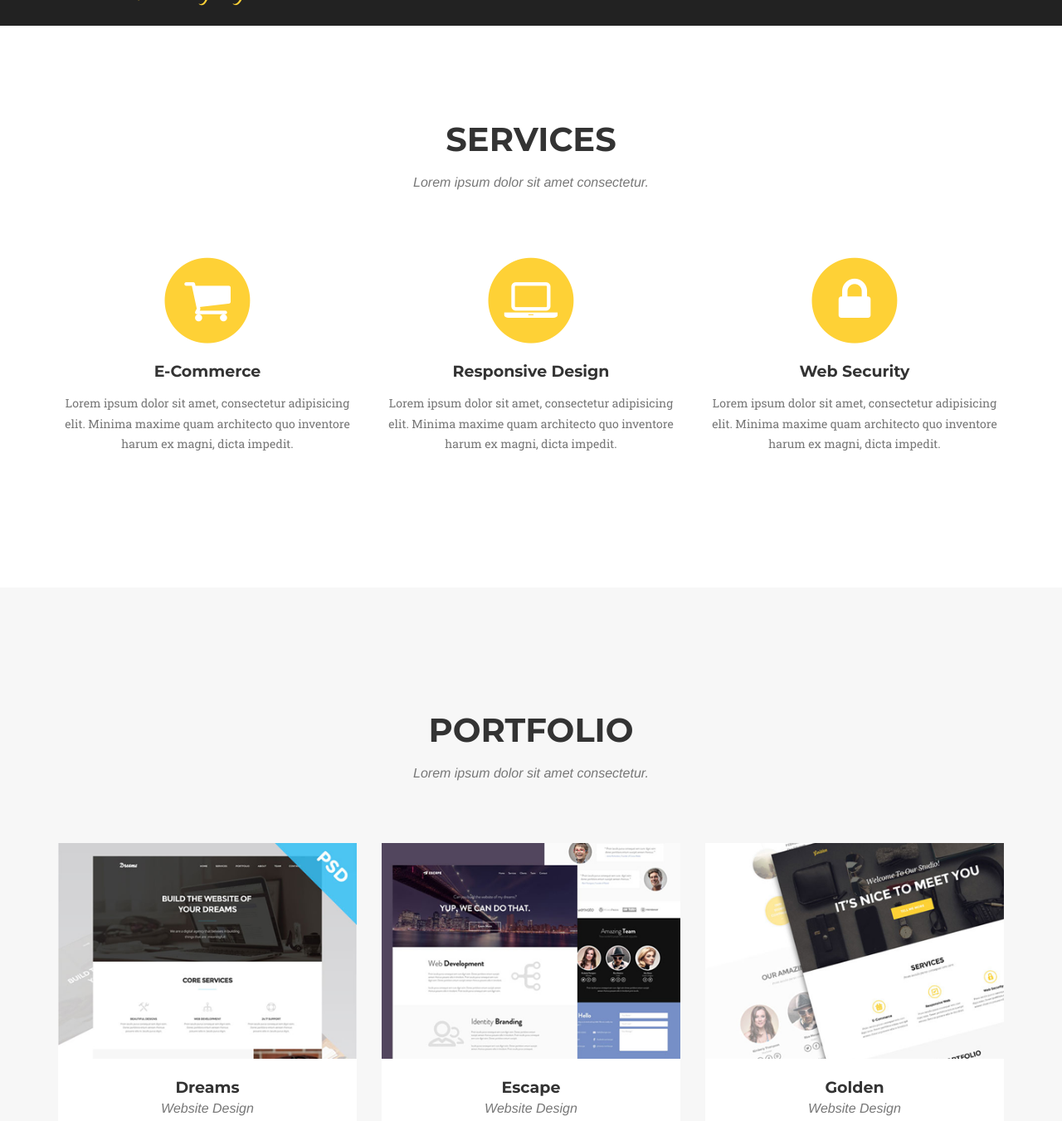
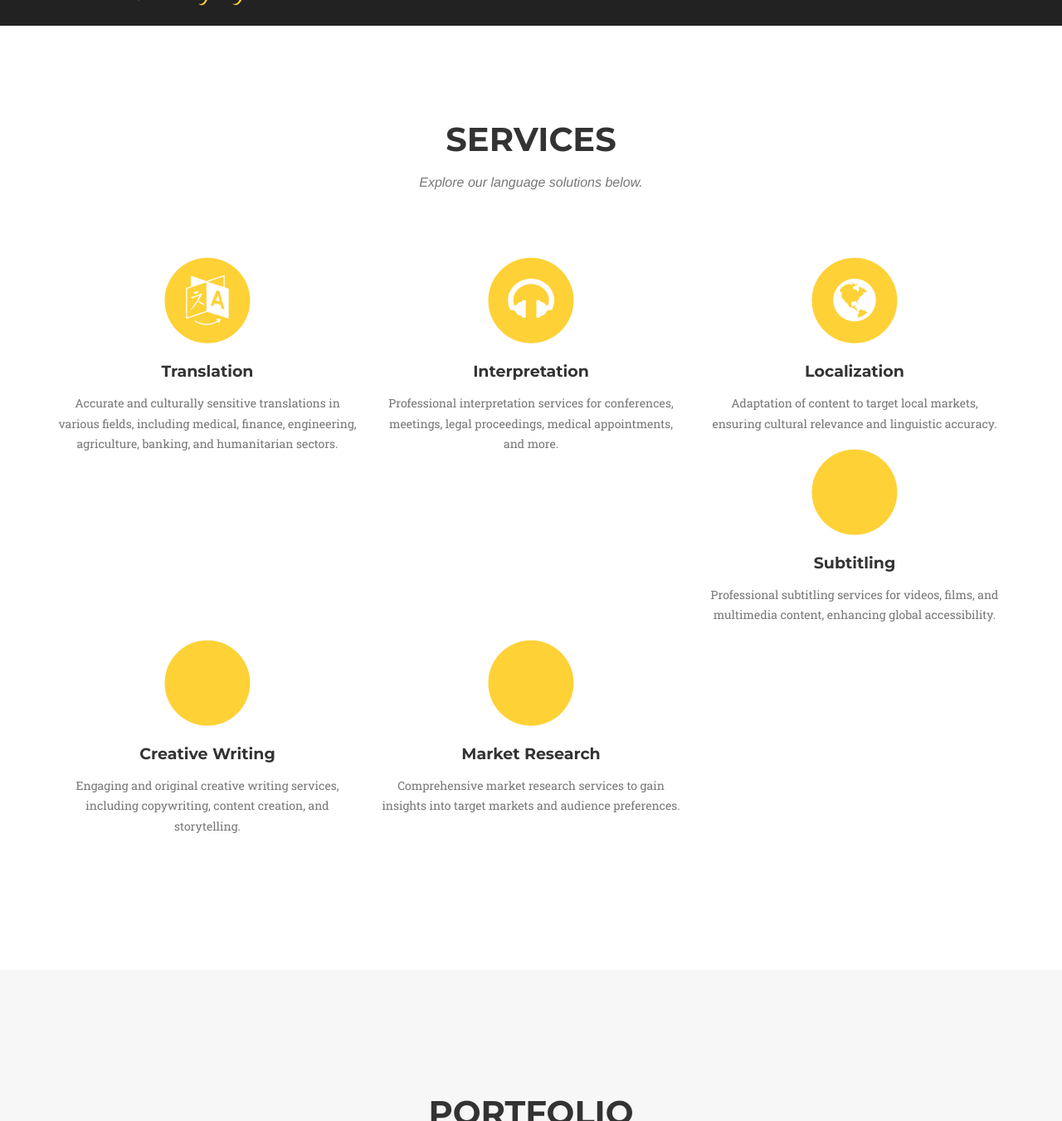
Before and after one commit to bonepyaesone/bonepyaesone.github.io, a Jekyll site: the page built from index.html, in a window 1280 px wide and 1400 px high, scrolled down 713 px, cut to the strip 49-1400 px from the top of the window. Shown: the whole strip at 83% size. Built offline with Jekyll 4.4.1, drawn with Linux system fonts in a browser that asks for light colours; some web fonts are replaced.

Commit message:
Update services.html
Add services

```diff
--- a/_includes/services.html
+++ b/_includes/services.html
@@ -4,33 +4,69 @@
         <div class="row">
             <div class="col-lg-12 text-center">
                 <h2 class="section-heading">Services</h2>
-                    <h3 class="section-subheading text-muted">Lorem ipsum dolor sit amet consectetur.</h3>
+                <h3 class="section-subheading text-muted">Explore our language solutions below.</h3>
             </div>
         </div>
         <div class="row text-center">
+            <!-- Translation Service -->
             <div class="col-md-4">
                 <span class="fa-stack fa-4x">
                     <i class="fa fa-circle fa-stack-2x text-primary"></i>
-                        <i class="fa fa-shopping-cart fa-stack-1x fa-inverse"></i>
+                    <!-- Replace the icon below with an appropriate icon for translation service -->
+                    <i class="fa fa-language fa-stack-1x fa-inverse"></i>
                 </span>
-                    <h4 class="service-heading">E-Commerce</h4>
-                    <p class="text-muted">Lorem ipsum dolor sit amet, consectetur adipisicing elit. Minima maxime quam architecto quo inventore harum ex magni, dicta impedit.</p>
+                <h4 class="service-heading">Translation</h4>
+                <p class="text-muted">Accurate and culturally sensitive translations in various fields, including medical, finance, engineering, agriculture, banking, and humanitarian sectors.</p>
             </div>
+            <!-- Interpretation Service -->
             <div class="col-md-4">
                 <span class="fa-stack fa-4x">
                     <i class="fa fa-circle fa-stack-2x text-primary"></i>
-                        <i class="fa fa-laptop fa-stack-1x fa-inverse"></i>
+                    <!-- Replace the icon below with an appropriate icon for interpretation service -->
+                    <i class="fa fa-headphones fa-stack-1x fa-inverse"></i>
                 </span>
-                    <h4 class="service-heading">Responsive Design</h4>
-                    <p class="text-muted">Lorem ipsum dolor sit amet, consectetur adipisicing elit. Minima maxime quam architecto quo inventore harum ex magni, dicta impedit.</p>
+                <h4 class="service-heading">Interpretation</h4>
+                <p class="text-muted">Professional interpretation services for conferences, meetings, legal proceedings, medical appointments, and more.</p>
             </div>
+            <!-- Localization Service -->
             <div class="col-md-4">
                 <span class="fa-stack fa-4x">
                     <i class="fa fa-circle fa-stack-2x text-primary"></i>
-                        <i class="fa fa-lock fa-stack-1x fa-inverse"></i>
+                    <!-- Replace the icon below with an appropriate icon for localization service -->
+                    <i class="fa fa-globe fa-stack-1x fa-inverse"></i>
                 </span>
-                    <h4 class="service-heading">Web Security</h4>
-                    <p class="text-muted">Lorem ipsum dolor sit amet, consectetur adipisicing elit. Minima maxime quam architecto quo inventore harum ex magni, dicta impedit.</p>
+                <h4 class="service-heading">Localization</h4>
+                <p class="text-muted">Adaptation of content to target local markets, ensuring cultural relevance and linguistic accuracy.</p>
+            </div>
+            <!-- Subtitling Service -->
+            <div class="col-md-4">
+                <span class="fa-stack fa-4x">
+                    <i class="fa fa-circle fa-stack-2x text-primary"></i>
+                    <!-- Replace the icon below with an appropriate icon for subtitling service -->
+                    <i class="fa fa-file-subtitle fa-stack-1x fa-inverse"></i>
+                </span>
+                <h4 class="service-heading">Subtitling</h4>
+                <p class="text-muted">Professional subtitling services for videos, films, and multimedia content, enhancing global accessibility.</p>
+            </div>
+            <!-- Creative Writing Service -->
+            <div class="col-md-4">
+                <span class="fa-stack fa-4x">
+                    <i class="fa fa-circle fa-stack-2x text-primary"></i>
+                    <!-- Replace the icon below with an appropriate icon for creative writing service -->
+                    <i class="fa fa-pencil-alt fa-stack-1x fa-inverse"></i>
+                </span>
+                <h4 class="service-heading">Creative Writing</h4>
+                <p class="text-muted">Engaging and original creative writing services, including copywriting, content creation, and storytelling.</p>
+            </div>
+            <!-- Market Research Service -->
+            <div class="col-md-4">
+                <span class="fa-stack fa-4x">
+                    <i class="fa fa-circle fa-stack-2x text-primary"></i>
+                    <!-- Replace the icon below with an appropriate icon for market research service -->
+                    <i class="fa fa-chart-bar fa-stack-1x fa-inverse"></i>
+                </span>
+                <h4 class="service-heading">Market Research</h4>
+                <p class="text-muted">Comprehensive market research services to gain insights into target markets and audience preferences.</p>
             </div>
         </div>
     </div>
```
Lines whose indentation alone changed are shown as unchanged.
